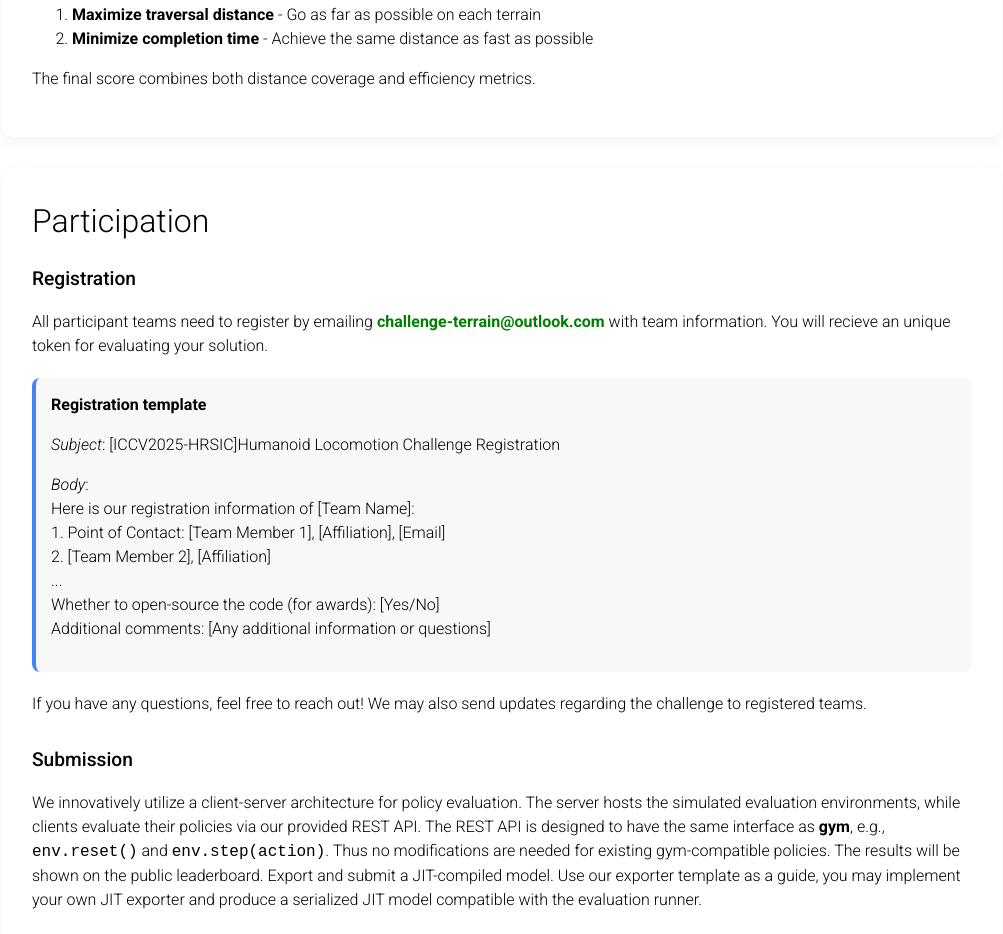
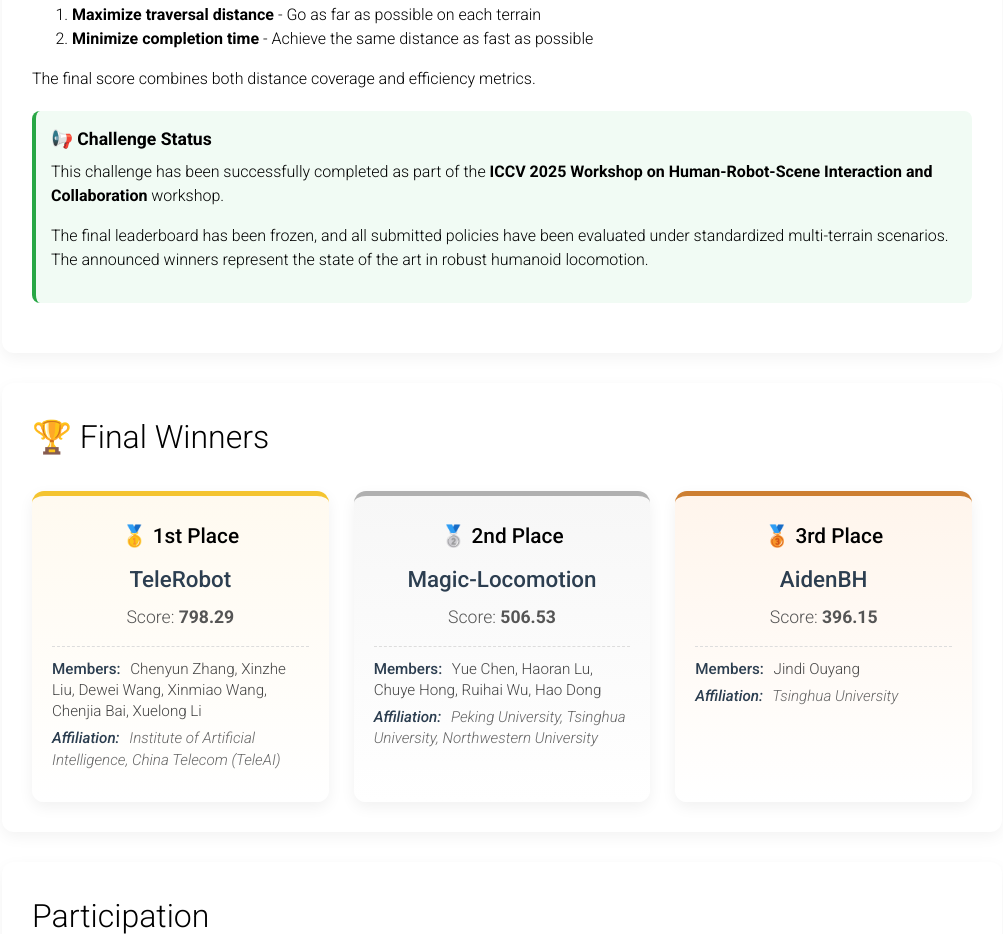
Before and after one commit to human-robot-scene/Terrain-Challenge, a plain HTML site: page index.html in a window 1280 px wide. Shown: the part 775-1709 px from the top of the page, without its empty margins (138-1141 px from the left). Drawn offline with Linux system fonts and the light colour scheme.

Commit message:
add winners

```diff
--- a/css/style.css
+++ b/css/style.css
@@ -309,6 +309,91 @@
     background-color: #3367d6;
 }
 
+/* ===== Winners Podium ===== */
+.winners-container {
+    display: grid;
+    grid-template-columns: repeat(auto-fit, minmax(220px, 1fr));
+    gap: 25px;
+    margin-top: 30px;
+}
+
+.winner-card {
+    background: #ffffff;
+    border-radius: 12px;
+    padding: 25px 20px;
+    text-align: center;
+    box-shadow: 0 5px 15px rgba(0,0,0,0.06);
+    transition: transform 0.3s ease, box-shadow 0.3s ease;
+    border-top: 5px solid #ccc;
+}
+
+.winner-card:hover {
+    transform: translateY(-4px);
+    box-shadow: 0 10px 25px rgba(0,0,0,0.12);
+}
+
+.winner-card .rank {
+    font-size: 1.3em;
+    font-weight: 500;
+    margin-bottom: 10px;
+}
+
+.winner-card .team-name {
+    font-size: 1.4em;
+    font-weight: 500;
+    margin-bottom: 8px;
+    color: #2c3e50;
+}
+
+.winner-card .score {
+    font-size: 1.1em;
+    color: #555;
+}
+
+/* Rank-specific colors */
+.winner-card.first {
+    border-top-color: #f4c430; /* Gold */
+    background: linear-gradient(180deg, #fffaf0, #ffffff);
+}
+
+.winner-card.second {
+    border-top-color: #b0b0b0; /* Silver */
+    background: linear-gradient(180deg, #f7f7f7, #ffffff);
+}
+
+.winner-card.third {
+    border-top-color: #cd7f32; /* Bronze */
+    background: linear-gradient(180deg, #fff5ec, #ffffff);
+}
+
+/* ===== Winner extra info ===== */
+.team-info {
+    margin-top: 15px;
+    padding-top: 12px;
+    border-top: 1px dashed #ddd;
+    font-size: 0.95em;
+    color: #444;
+    text-align: left;
+}
+
+.team-info .label {
+    font-weight: 500;
+    color: #2c3e50;
+    margin-right: 6px;
+}
+
+.team-members,
+.team-affiliation {
+    margin-bottom: 6px;
+    line-height: 1.4;
+}
+
+/* Slight visual hierarchy */
+.team-affiliation {
+    color: #666;
+    font-style: italic;
+}
+
 @media (max-width: 600px) {
     .link-cards {
         flex-direction: column;
--- a/index.html
+++ b/index.html
@@ -12,6 +12,7 @@
       <img src="./img/iccv-navbar-logo.svg" alt="ICCV Logo" class="nav-logo">
       <a href="">Home</a>
       <a href="#overview">Overview</a>
+      <a href="#winners">Winners</a>
       <a href="#participation">Participation</a>
       <a href="#evaluation">Evaluation</a>
       <a href="#opensource">Codes</a>
@@ -44,6 +45,75 @@
         <li><strong>Minimize completion time</strong> - Achieve the same distance as fast as possible</li>
       </ol>
       <p>The final score combines both distance coverage and efficiency metrics.</p>
+      <div class="highlight-box" style="border-left-color: #28a745; background-color: #f1fbf4;">
+        <strong style="font-size: 1.1em;">
+          📢 Challenge Status
+        </strong>
+        <p style="margin-top: 8px;">
+          This challenge has been successfully completed as part of the
+          <b>ICCV 2025 Workshop on Human-Robot-Scene Interaction and Collaboration</b> workshop.
+        </p>
+        <p>
+          The final leaderboard has been frozen, and all submitted policies have been
+          evaluated under standardized multi-terrain scenarios.
+          The announced winners represent the state of the art in robust humanoid locomotion.
+        </p>
+      </div>
+    </div>
+
+    <div class="section" id="winners">
+      <h2>🏆 Final Winners</h2>
+      <div class="winners-container">
+        <!-- First Place -->
+        <div class="winner-card first">
+          <div class="rank">🥇 1st Place</div>
+          <div class="team-name">TeleRobot</div>
+          <div class="score">Score: <b>798.29</b></div>
+
+          <div class="team-info">
+            <div class="team-members">
+              <span class="label">Members:</span>
+              Chenyun Zhang, Xinzhe Liu, Dewei Wang, Xinmiao Wang, Chenjia Bai, Xuelong Li
+            </div>
+            <div class="team-affiliation">
+              <span class="label">Affiliation:</span>
+              Institute of Artificial Intelligence, China Telecom (TeleAI)
+            </div>
+          </div>
+        </div>
+        <!-- Second Place -->
+        <div class="winner-card second">
+          <div class="rank">🥈 2nd Place</div>
+          <div class="team-name">Magic-Locomotion</div>
+          <div class="score">Score: <b>506.53</b></div>
+          <div class="team-info">
+            <div class="team-members">
+              <span class="label">Members:</span>
+              Yue Chen, Haoran Lu, Chuye Hong, Ruihai Wu, Hao Dong
+            </div>
+            <div class="team-affiliation">
+              <span class="label">Affiliation:</span>
+              Peking University, Tsinghua University, Northwestern University
+            </div>
+          </div>
+        </div>
+        <!-- Third Place -->
+        <div class="winner-card third">
+          <div class="rank">🥉 3rd Place</div>
+          <div class="team-name">AidenBH</div>
+          <div class="score">Score: <b>396.15</b></div>
+          <div class="team-info">
+            <div class="team-members">
+              <span class="label">Members:</span>
+              Jindi Ouyang
+            </div>
+            <div class="team-affiliation">
+              <span class="label">Affiliation:</span>
+              Tsinghua University
+            </div>
+          </div>
+        </div>
+      </div>
     </div>
 
     <!-- New Policy & Participation Section -->
@@ -76,7 +146,7 @@
           Export and submit a JIT-compiled model. Use our exporter template as a guide, you may implement your own JIT exporter and produce a serialized JIT model compatible with the evaluation runner.
         </p>
       </div>
-      <div class="link-cards">
+      <!-- <div class="link-cards">
         <div class="card">
             <h4>Submission Entry</h4>
             <p>Submit your JIT-compiled model for evaluation through our REST API.</p>
@@ -87,7 +157,7 @@
             <p>Check the current rankings and results on our public leaderboard.</p>
             <a href="http://47.99.116.174:6300" target="_blank">View Leaderboard</a>
         </div>
-    </div>
+    </div> -->
 
       <div class="subsection">
         <h3>Important Dates</h3>
@@ -100,11 +170,11 @@
 
       <div class="subsection">
         <h3><b style="color: red">🏆 Awards</b></h3>
+        <img src="./img/fourier-logo.png" alt="Fourier Logo" style="width: 20rem; height: auto;">
+        <br>
         <img src="./img/Unitree-logo.svg" alt="Unitree Logo" style="width: 20rem; height: auto;">
-        <br>
-        <img src="./img/fourier-logo.png" alt="Fourier Logo" style="width: 20rem; height: auto;">
         <p>
-          Thanks to our sponsors at <a href="https://www.unitree.com/">Unitree</a> and <a href="https://www.fftai.com/">Fourier</a>: 🥇 First Prize ($1000) 🥈 Second Prize ($500) 🥉 Third Prize ($300)
+          Thanks to our sponsors at <a href="https://www.fftai.com/">Fourier</a> and <a href="https://www.unitree.com/">Unitree</a>: 🥇 First Prize ($1000) 🥈 Second Prize ($500) 🥉 Third Prize ($300)
         </p>
         <div class="highlight-box">
           <b>Participants need to open-source their code to be eligible for awards.</b> However, you can still participate in the challenge without open-sourcing your code. If you want to change your response regarding open-sourcing your code, please contact us.
```
